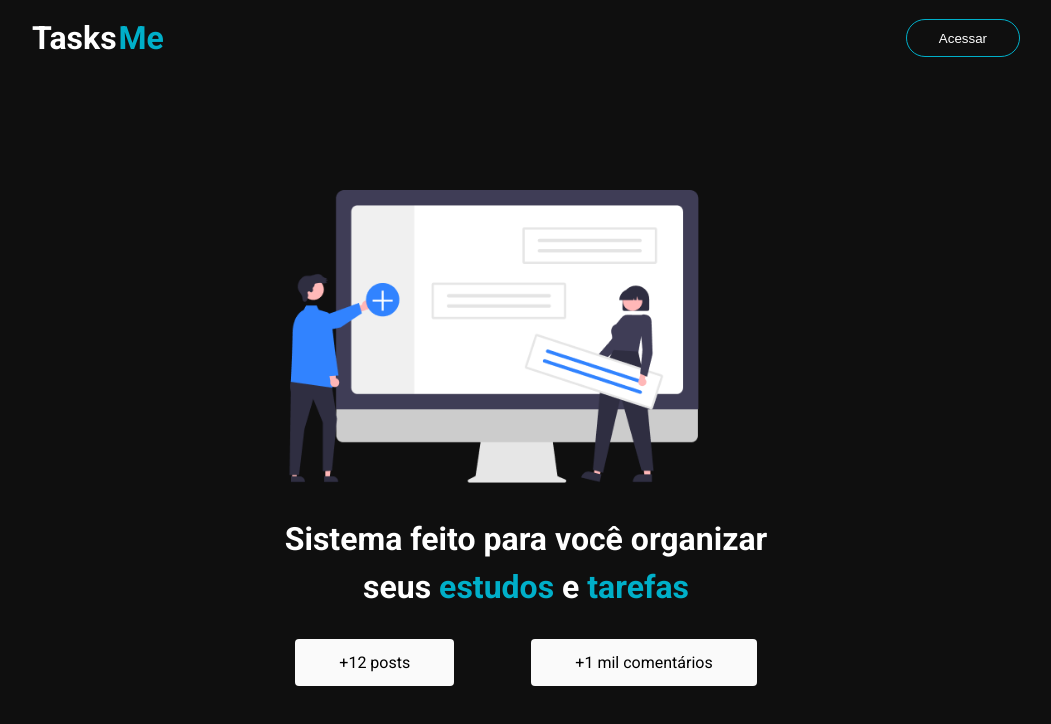
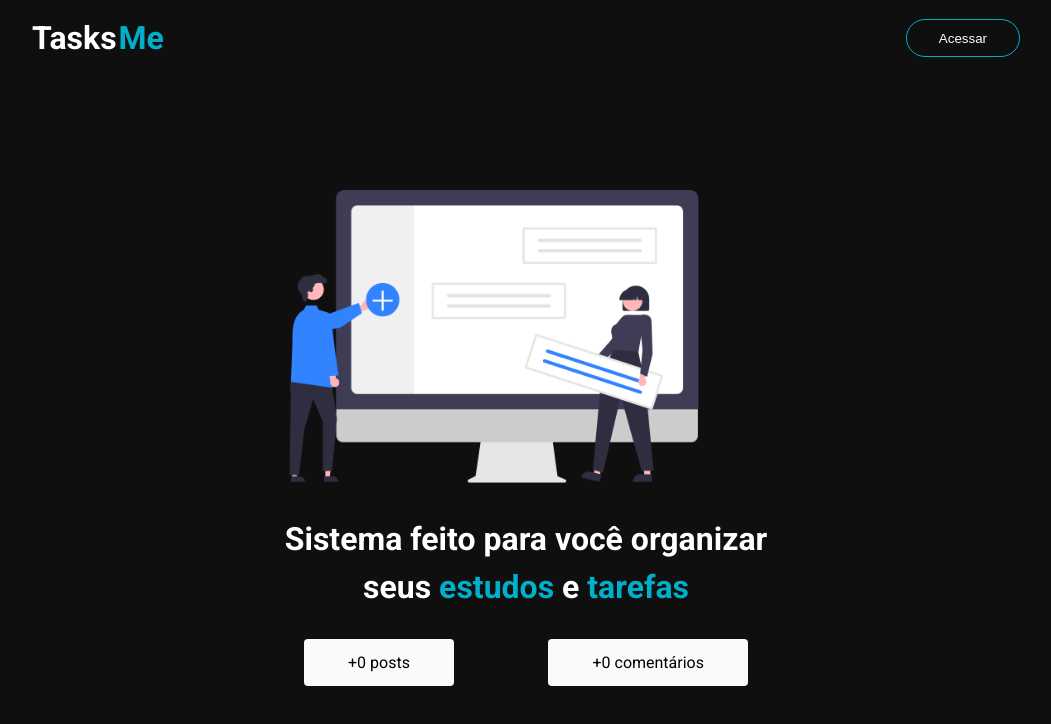
Before and after one commit to felipealvessi/TasksMe, a Next.js app: page / in a window 1280 px wide. Shown: the top 724 px of the page, without its empty margins (114-1165 px from the left). Built offline with nearby package versions, Linux system fonts and the light colour scheme; no server answers; the database is empty.

Commit message:
Pulling information from dynamic posts and comments

```diff
--- a/src/pages/index.tsx
+++ b/src/pages/index.tsx
@@ -1,10 +1,22 @@
+import { GetStaticProps } from "next";
 import Head from 'next/head'
 import Image from 'next/image'
 import styles from '../styles/home.module.css'
 import heroImg from '../../public/assets/hero.png'
 
+import { db } from "../services/firebaseConnection";
 
-export default function Home() {
+
+import { collection, getDocs } from "firebase/firestore";
+
+
+interface HomeProps {
+  posts: number;
+  comments: number;
+}
+
+
+export default function Home({ posts, comments }: HomeProps) {
   return (
     <div className={styles.container}>
       <Head>
@@ -27,10 +39,10 @@
 
         <div className={styles.infoContent}>
           <section className={styles.box}>
-            <span>+12 posts</span>
+            <span>+{posts} posts</span>
           </section>
           <section className={styles.box}>
-            <span>+1 mil comentários</span>
+            <span>+{comments} comentários</span>
           </section>
         </div>
 
@@ -38,3 +50,19 @@
     </div>
   )
 }
+
+export const getStaticProps: GetStaticProps = async () => {
+  const commentRef = collection(db, "comments");
+  const postRef = collection(db, "tasks");
+
+  const commentSnapshot = await getDocs(commentRef);
+  const postSnapshot = await getDocs(postRef);
+
+  return {
+    props: {
+      posts: postSnapshot.size || 0,
+      comments: commentSnapshot.size || 0,
+    },
+    revalidate: 60,
+  };
+};
```
